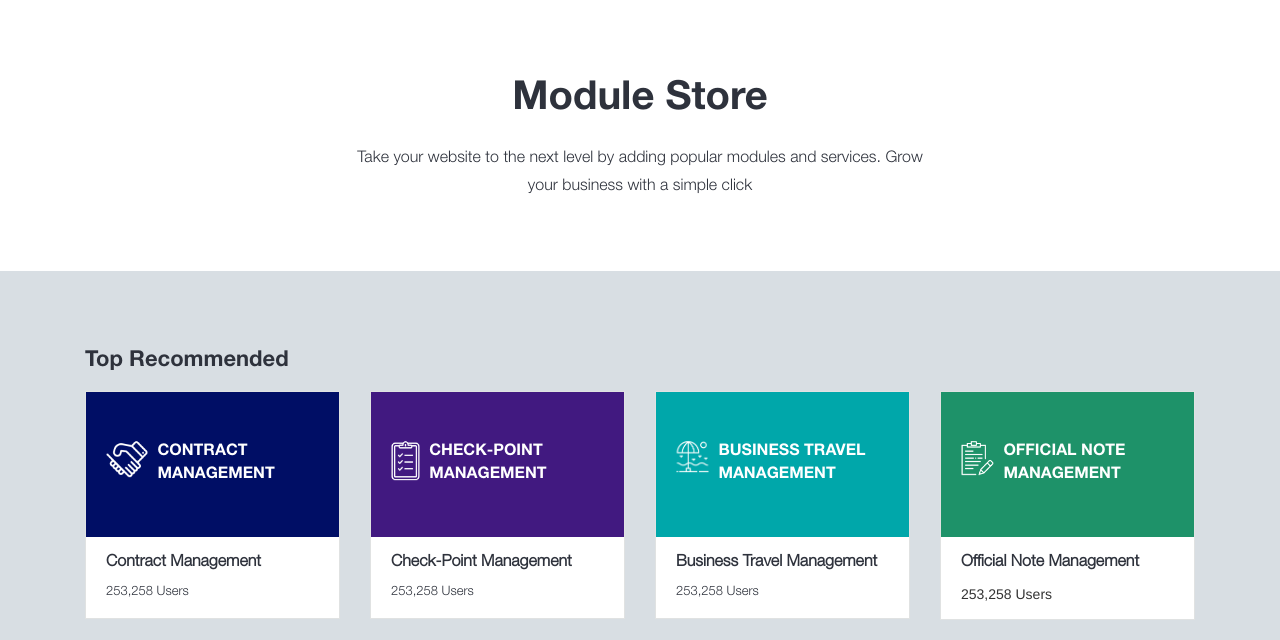
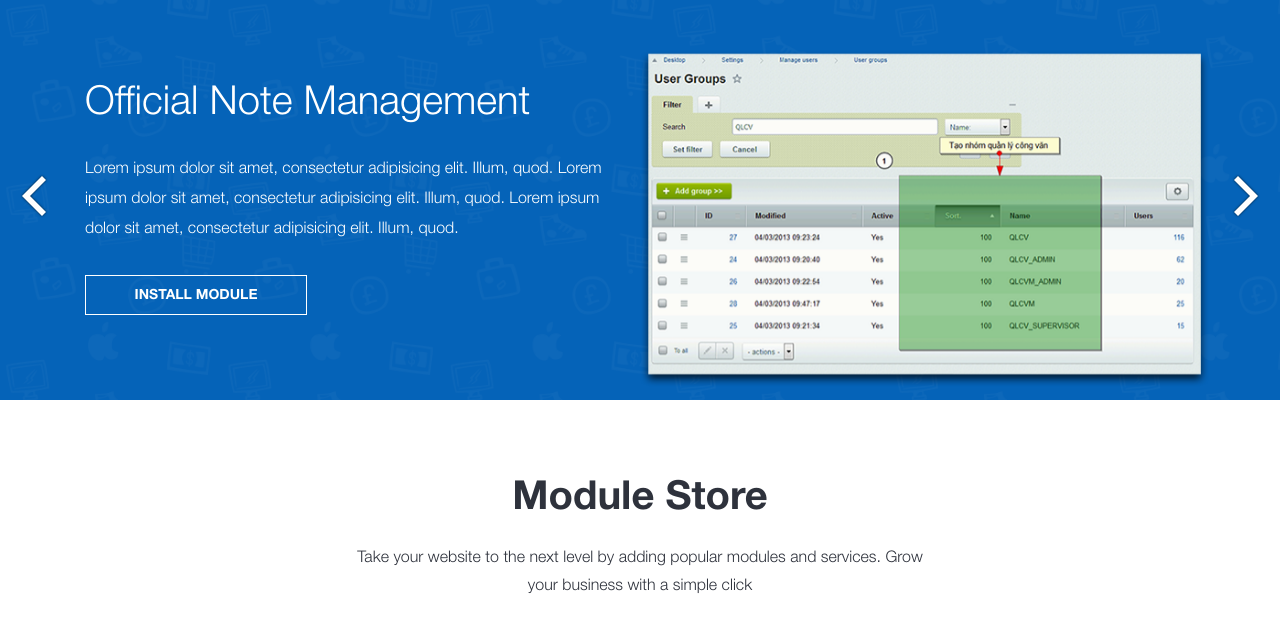
Before and after one commit to thnhat51202574/spiral, a PHP site: page /module.html in a window 1280 px wide. Shown: the top 640 px of the page. Run offline with PHP 8.4, Linux system fonts and the light colour scheme; some libraries are stand-ins or nearby versions.

Commit message:
module slider

```diff
--- a/css/style.css
+++ b/css/style.css
@@ -2694,3 +2694,50 @@ footer .follow-ynsi p {
 #outclients-slider .flex-control-nav{
     bottom:  -60px;
 }
+#module-banner-slider .slides img {
+    /* width: auto; */
+}
+.module-slider {
+    height: 400px;
+    background: url('../image/module-slider-br.png') center center no-repeat;
+    background-size: cover;
+}
+.module-page .flexslider {
+    background: none;
+    border: none;
+    color: #fff;
+    padding-top: 50px;
+}
+.module-page .left-arrow {
+    position: absolute;
+    left: 20px;
+    top: 45%;
+    z-index: 99;
+}
+.module-page .right-arrow {
+    position: absolute;
+    right: 20px;
+    top: 45%;
+    z-index: 99;
+}
+.module-item {
+    font-family: "HelveticaNeueLTStd-Lt";
+    text-align: left;
+}
+.module-item h1 {
+    font-size: 40px;
+    line-height: 1.25;
+    margin-top:  30px;
+    margin-bottom: 25px;
+}
+.module-item p {
+    font-size: 16px;
+    color: rgb(255, 255, 255);
+    line-height: 1.875;
+    margin-bottom: 30px;
+}
+.module-item .view-profile {
+    color: #fff;
+    border-color: #fff;
+    width: 222px;
+}
--- a/module.html
+++ b/module.html
@@ -10,13 +10,56 @@
     <link rel="stylesheet" type="text/css" href="css/flexslider.css">
     <link rel="stylesheet" type="text/css" href="css/imagehover.min.css">
     <link rel="stylesheet" type="text/css" href="css/style.css">
-    <script src="js/jquery/jquery.js" type="text/javascript"></script>
+    <script src="js/jquery.js" type="text/javascript"></script>
     <script src="js/bootstrap.min.js" type="text/javascript" charset="utf-8"></script>
     <script src="js/jquery.flexslider-min.js" type="text/javascript"></script>
 </head>
 
 <body>
     <div class="page-wrap module-page" id="">
+        <div class="module-banner">
+            <div class="module-slider">
+                <div class="flexslider" id="module-banner-slider">
+                    <ul class="slides">
+                        <li>
+                            <div class="module-item container">
+                                <div class="col-sm-6">
+                                    <!-- <img src="image/official_note_module.png" alt=""> -->
+                                    <h1>Official Note Management</h1>
+                                    <p>Lorem ipsum dolor sit amet, consectetur adipisicing elit. Illum, quod. Lorem ipsum dolor sit amet, consectetur adipisicing elit. Illum, quod. Lorem ipsum dolor sit amet, consectetur adipisicing elit. Illum, quod.</p>
+                                    <a class="view-profile" href="#">install module</a>
+                                </div>
+                                <div class="col-sm-6 nopadding">
+                                    <img src="image/module-slider1.png" alt="">
+                                </div>
+                            </div>
+                        </li>
+                        <li>
+                            <div class="module-item container">
+                                <div class="col-sm-6">
+                                    <!-- <img src="image/management-tool-icon.png" alt=""> -->
+                                    <h1>Official Note Management</h1>
+                                    <p>Hello Friends talked nonstop about skincare and me was like "dafuq have I just heard?"</p>
+                                    <a class="view-profile" href="#">install module</a>
+                                </div>
+                                <div class="col-sm-6 nopadding">
+                                    <img src="image/module-slider1.png" alt="">
+                                </div>
+                            </div>
+                        </li>
+                    </ul>
+                    <div class="custom-navigation">
+                        <a href="#" class="flex-prev left-arrow">
+                            <img src="image/left-arrow.png">
+                        </a>
+                        <div class="custom-controls-container"></div>
+                        <a href="#" class="flex-next right-arrow">
+                            <img src="image/right-arrow.png">
+                        </a>
+                    </div>
+                </div>
+            </div>
+        </div>
         <div class="module-store-page clearfix">
             <div style="margin-top: 60px"></div>
             <div class="hp_yn_si_module_store_wrap">
@@ -332,6 +375,14 @@
             </div>
         </div>
     </div>
+    <script type="text/javascript">
+    jQuery('#module-banner-slider').flexslider({
+            animation: "slide",
+            slideshowSpeed: 3000,
+            controlNav: false,
+            customDirectionNav: jQuery("#module-banner-slider .custom-navigation a"),
+        });
+    </script>
 </body>
 
 </html>
```
Also changed, not shown: image/module-slider-br.png (added), image/module-slider1.png (added).
